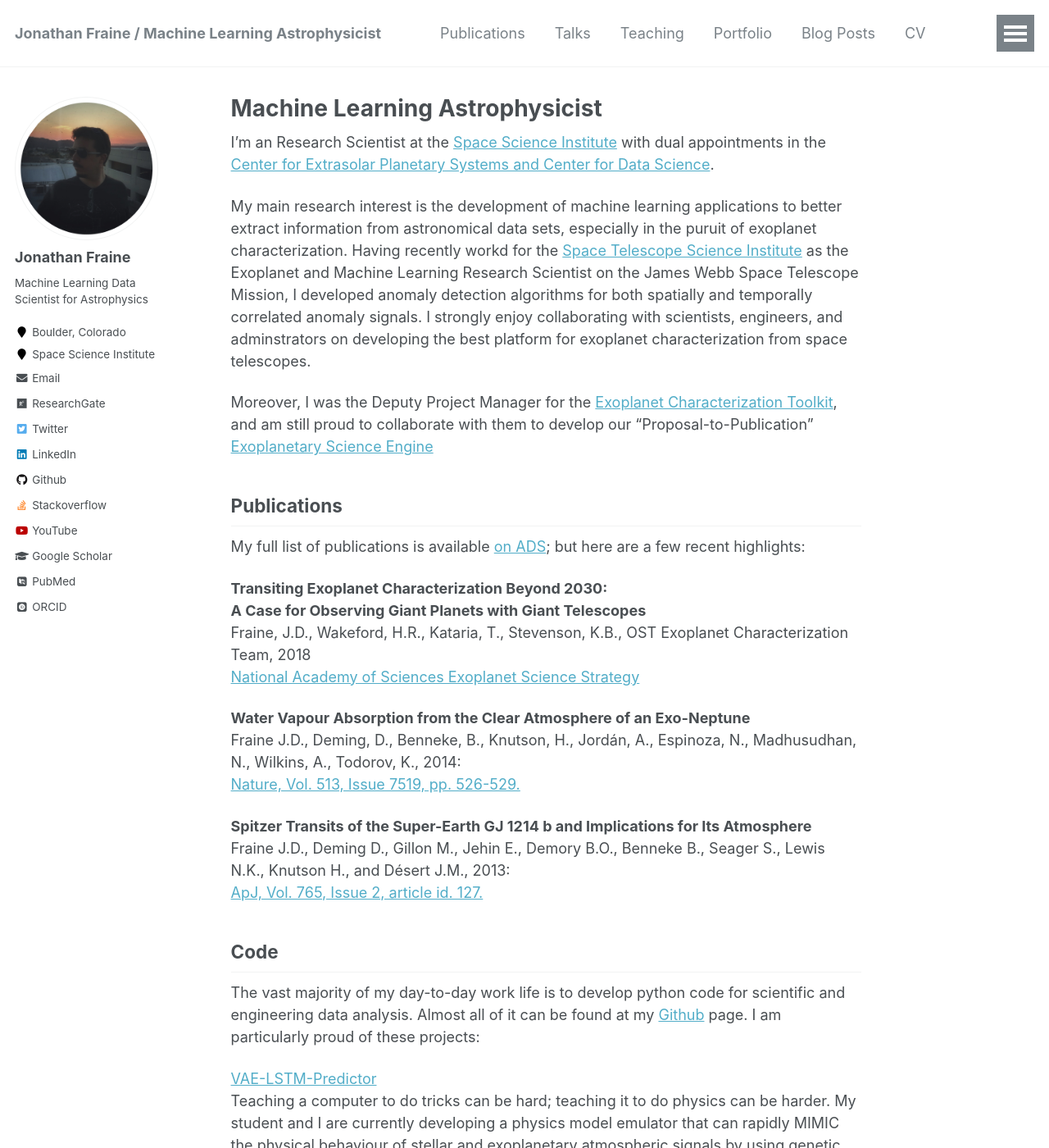
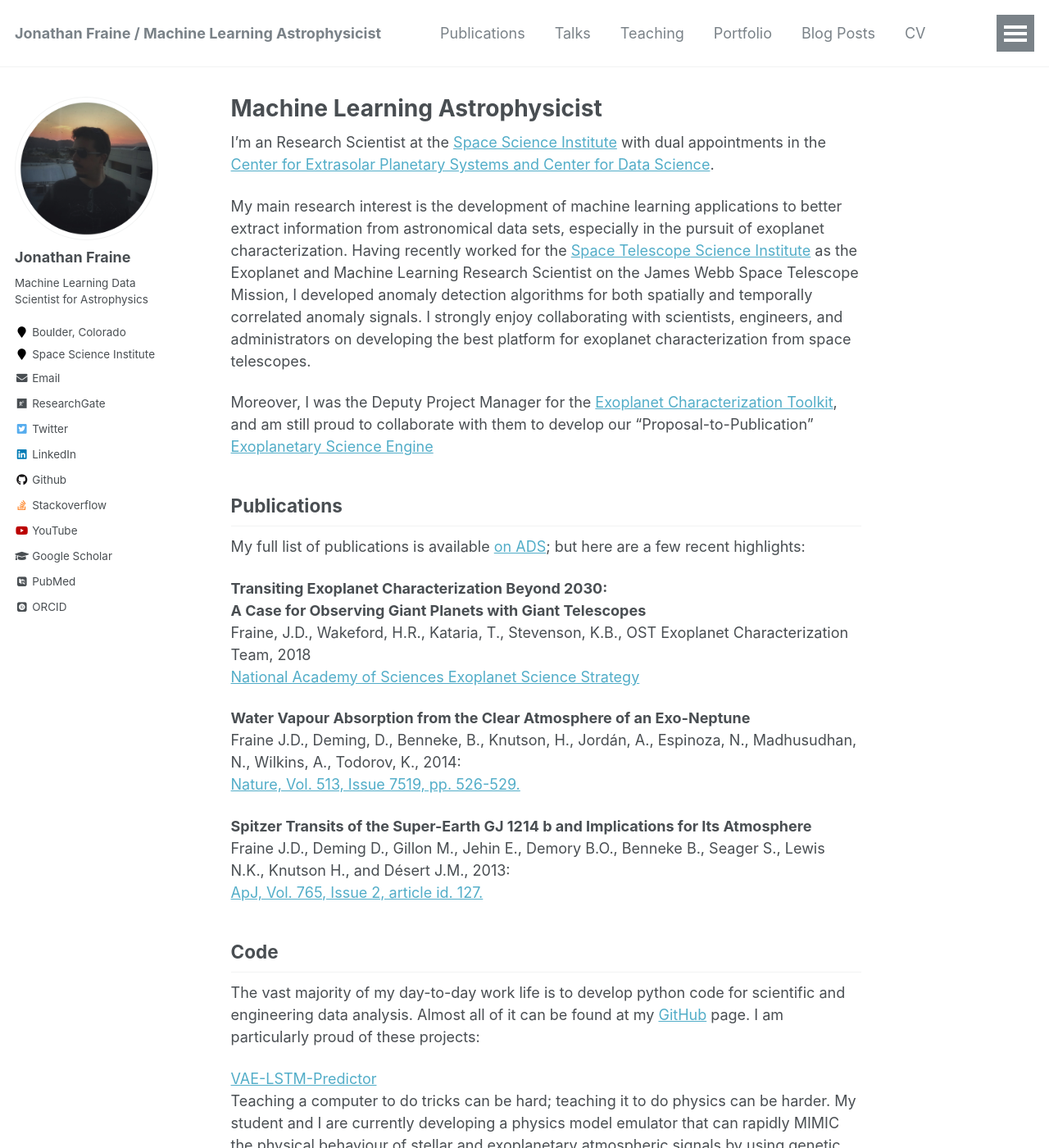
Before and after one commit to exowanderer/exowanderer.github.io, a Jekyll site: the page built from _pages/about.md, in a window 1280 px wide and 1400 px high. Shown: the whole window at 82% size. Built offline with Jekyll 4.4.1, drawn with Linux system fonts in a browser that asks for light colours; some web fonts are replaced; some of the changed text lies outside the part shown.

Commit message:
fixed typos

```diff
--- a/_pages/about.md
+++ b/_pages/about.md
@@ -10,7 +10,7 @@ redirect_from:
 
 I'm an Research Scientist at the [Space Science Institute](http://spacescience.org/) with dual appointments in the [Center for Extrasolar Planetary Systems and Center for Data Science](https://www.spacescience.org/research.php).
 
-My main research interest is the development of machine learning applications to better extract information from astronomical data sets, especially in the puruit of exoplanet characterization. Having recently workd for the [Space Telescope Science Institute](http://www.stsci.edu/) as the Exoplanet and Machine Learning Research Scientist on the James Webb Space Telescope Mission, I developed anomaly detection algorithms for both spatially and temporally correlated anomaly signals. I strongly enjoy collaborating with scientists, engineers, and adminstrators on developing the best platform for exoplanet characterization from space telescopes.
+My main research interest is the development of machine learning applications to better extract information from astronomical data sets, especially in the pursuit of exoplanet characterization. Having recently worked for the [Space Telescope Science Institute](http://www.stsci.edu/) as the Exoplanet and Machine Learning Research Scientist on the James Webb Space Telescope Mission, I developed anomaly detection algorithms for both spatially and temporally correlated anomaly signals. I strongly enjoy collaborating with scientists, engineers, and administrators on developing the best platform for exoplanet characterization from space telescopes.
 
 Moreover, I was the Deputy Project Manager for the [Exoplanet Characterization Toolkit](https://github.com/exoctk), and am still proud to collaborate with them to develop our "Proposal-to-Publication" [Exoplanetary Science Engine](https://exoctk.stsci.edu/)
 
```
Also changed, not shown: other parts of _pages/about.md (+2 -2 lines).
